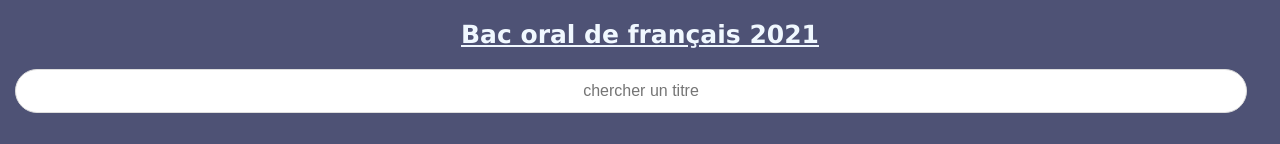
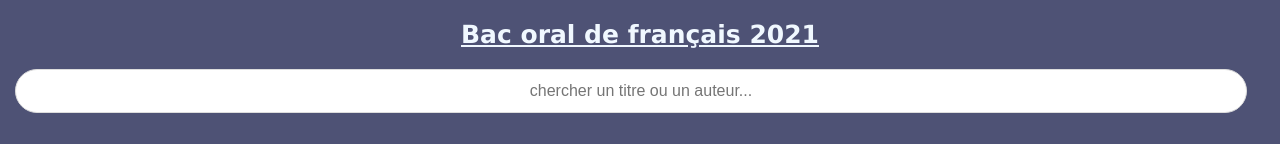
Before and after one commit to LucasSanchez82/oral-bac-fr, a plain HTML site: page index.html in a window 1280 px wide. Shown: the top 144 px of the page. Drawn offline with Linux system fonts and the light colour scheme.

Commit message:
refresh update

```diff
--- a/index.html
+++ b/index.html
@@ -11,7 +11,7 @@
 <body>
     <h1>Bac oral de français 2021</h1>
 
-    <input type="text" id="myInput" onkeyup="searchBar()" placeholder="chercher un titre">
+    <input type="text" id="myInput" onkeyup="searchBar()" placeholder="chercher un titre ou un auteur...">
 
     <div id="container"></div>
     <script src="script.js"></script>
--- a/searchBar.js
+++ b/searchBar.js
@@ -1,6 +1,6 @@
 function searchBar() {
     // Declare variables
-    var input, filter, ul, block, h1, i, txtValue;
+    var input, filter, block, h1, h2,  i, txtValueH1, txtValueH2;
     block = document.querySelectorAll('.item'); // ✔
     input = document.getElementById('myInput'); // ✔
     filter = input.value.toUpperCase(); // ✔
@@ -9,8 +9,10 @@ function searchBar() {
     // Loop through all list items, and hide those who don't match the search query
     for (i = 0; i < block.length; i++) {
       h1 = block[i].getElementsByTagName("h1")[0];
-      txtValue = h1.textContent || h1.innerText;
-      if (txtValue.toUpperCase().indexOf(filter) > -1) {
+      h2 = block[i].getElementsByTagName("h2")[0];
+      txtValueH1 = h1.textContent || h1.innerText ;
+      txtValueH2 = h2.textContent || h2.innerText ;
+      if (txtValueH1.toUpperCase().indexOf(filter) > -1 || txtValueH2.toUpperCase().indexOf(filter) > -1) {
         block[i].style.display = "";
       } else {
         block[i].style.display = "none";
```
